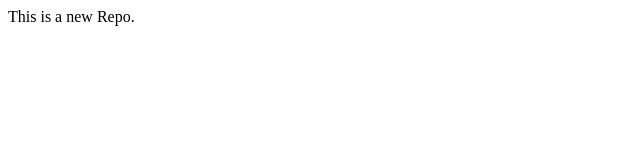
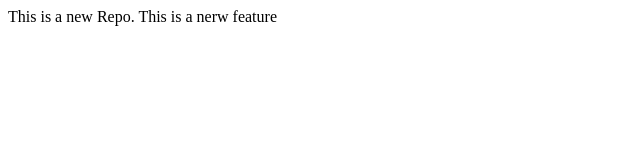
Before and after one commit to vedikin-tushar/localrepo, a plain HTML site: page index.html in a window 1280 px wide. Shown: the whole page, without its empty margins (0-640 px from the left). Drawn offline with Linux system fonts and the light colour scheme.

Commit message:
Add new feature

```diff
--- a/index.html
+++ b/index.html
@@ -1 +1,2 @@
 <pr>This is a new Repo.</pr>
+<pr>This is a nerw feature</pr>
```
